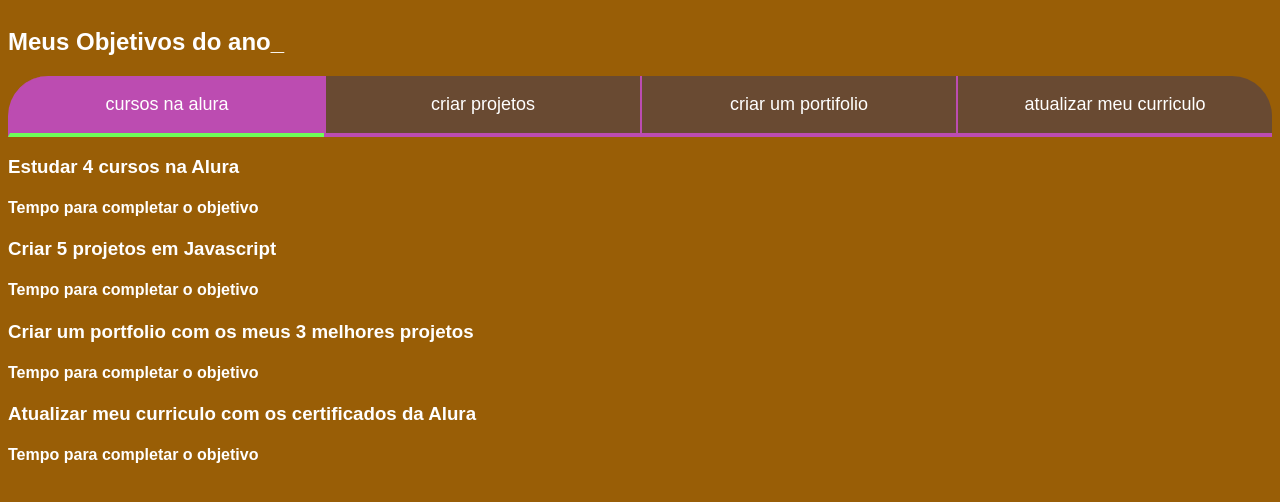
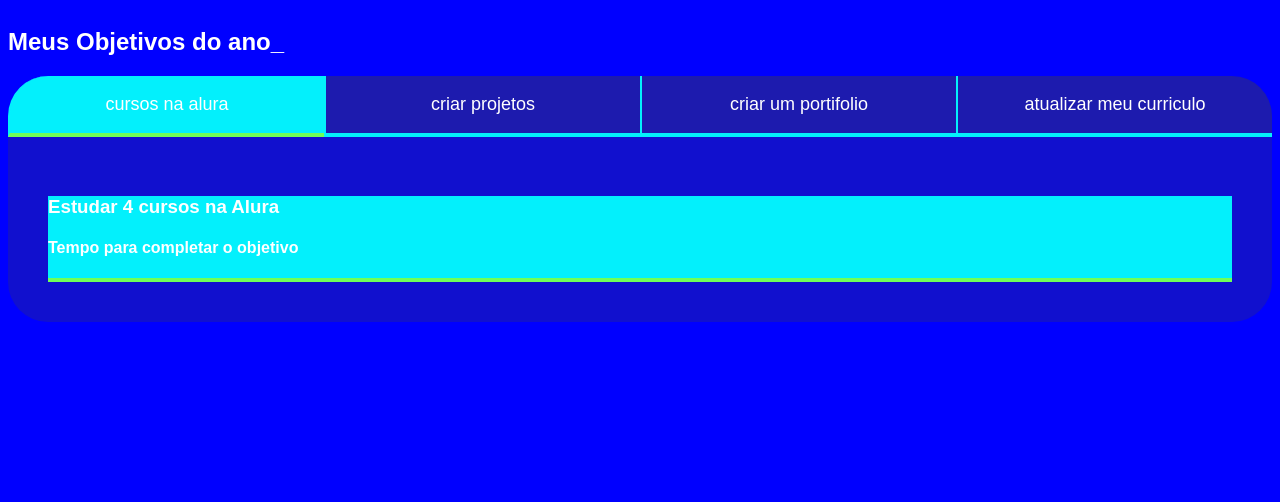
Before and after one commit to lohan9876/metas2024, a plain HTML site: page index.html in a window 1280 px wide. Drawn offline with Linux system fonts and the light colour scheme; a web font is replaced by a local one.

Commit message:
Add files via upload

```diff
--- a/index.html
+++ b/index.html
@@ -20,45 +20,49 @@
         <button class="botao">atualizar meu curriculo</button>
     </div>
 
-    <div class=»abas-textos»>
-        <div class=“aba-conteudo ativo»>
+    <div class="abas-textos">
+        <div class="aba-conteudo ativo">
 
-        <h3 class=»aba-conteudo-titulo-
-        principal»>Estudar 4 cursos na Alura</h3>
+        <h3 class="aba-conteudo-titulo-
+        principal">Estudar 4 cursos na Alura</h3>
 
-        <h4 class=»aba-conteudo-titulo-
-        secundario»>Tempo para completar o objetivo</h4>
+        <h4 class="aba-conteudo-titulo-
+        secundario">Tempo para completar o objetivo</h4>
 
         </div>
-        <div class=»aba-conteudo»>
-        <h3 class=»aba-conteudo-titulo-principal»>Criar
+        <div class="aba-conteudo">
+        <h3 class="aba-conteudo-titulo-principal">Criar
         5 projetos em Javascript</h3>
 
-        <h4 class=»aba-conteudo-titulo-
-        secundario»>Tempo para completar o objetivo</h4>
+        <h4 class="aba-conteudo-titulo-
+        secundario">Tempo para completar o objetivo</h4>
 
         </div>
-        <div class=»aba-conteudo»>
+        <div class="aba-conteudo">
 
-            <h3 class=»aba-conteudo-titulo-
-principal»>Criar um portfolio com os meus 3 melhores projetos</h3>
+            <h3 class="aba-conteudo-titulo-
+principal">Criar um portfolio com os meus 3 melhores projetos</h3>
 
-<h4 class=»aba-conteudo-titulo-
-secundario»>Tempo para completar o objetivo</h4>
+<h4 class="aba-conteudo-titulo-
+secundario">Tempo para completar o objetivo</h4>
 
 </div>
-<div class=»aba-conteudo»>
 
-<h3 class=»aba-conteudo-titulo-
-principal»>Atualizar meu curriculo com os certificados da
+<div class="aba-conteudo">
+
+<h3 class="aba-conteudo-titulo-
+principal">Atualizar meu curriculo com os certificados da
 
 Alura</h3>
 
-<h4 class=»aba-conteudo-titulo-
-secundario»>Tempo para completar o objetivo</h4>
+<h4 class="aba-conteudo-titulo-
+secundario">Tempo para completar o objetivo</h4>
 
 </div>
 </div>
+
+
+
 
     <script src="main.js"></script>
 
--- a/style.css
+++ b/style.css
@@ -1,9 +1,9 @@
 @import url(https://fonts.google.com/specimen/Chakra+Petch?selection.family=Micro+5&query=chakra);
 :root {
-    --cor-de-fundo:#995E06;
+    --cor-de-fundo:blue;
     --verde:#6FFF57;
     --branco:#FFFFFF;
-    --botao-ativo:#BC4CB1;
+    --botao-ativo:#03f0fc;
     --botao-inativo:rgba(58,55,94,0.5);
     --texto-fundo:rgba(58,55,94,0.3);
 }
@@ -71,3 +71,34 @@ body {
     background-color: var(--botao-ativo);
     border-bottom: 4px solid var(--verde);
 }
+
+.abas-textos{
+    background-color: var(--texto-fundo);
+    padding: 40px;
+    border-radius: 0 0 40px 40px;
+}
+
+.botao.ativo {
+    background-color: var(--botao-ativo);
+    border-bottom: 4px solid var(--verde);
+}
+
+.aba-conteudo.ativo{
+    display: block;
+
+}
+
+.aba-conteudo{
+    display: none;
+}
+
+.aba-couteudo-titulo-principal{
+    font-size: 28px;
+    text-align: center;
+}
+
+.aba-conteudo-titulo-secundario{
+    text-align: center;
+    color: var(--verde);
+    text-transform: uppercase;
+}
```
